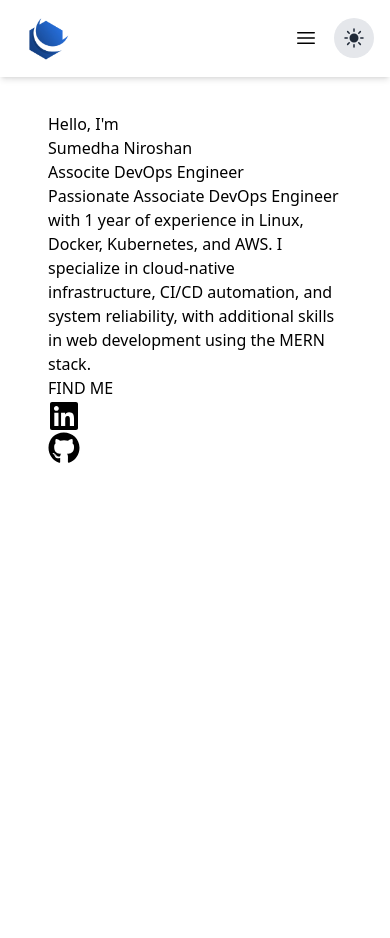
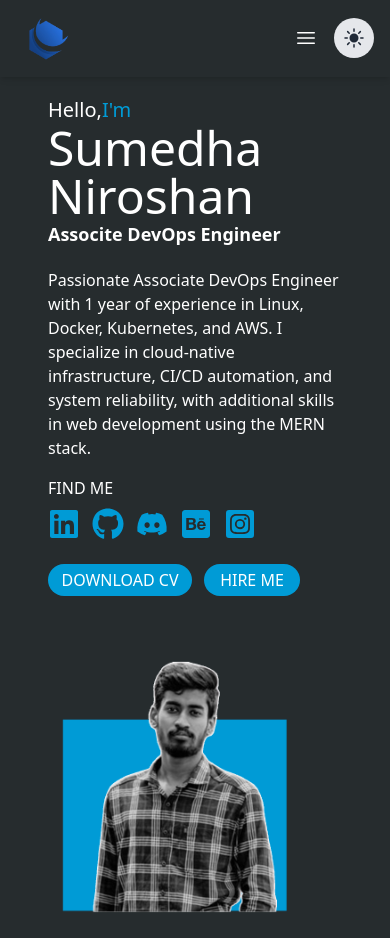
Before and after one commit to sumedha-niroshan/portfolio-, a Next.js app: page / in a window 390 px wide. Before the commit the page ends 844 px from the top, so only its background shows below. Built offline with nearby package versions, Linux system fonts and the light colour scheme.

Commit message:
Hero section responsive done

```diff
--- a/src/app/[components]/HeroSection.jsx
+++ b/src/app/[components]/HeroSection.jsx
@@ -1,32 +1,80 @@
 import React from "react";
 import Link from "next/link";
+import Image from "next/image";
 import { FaLinkedin } from "react-icons/fa";
 import { FaGithub } from "react-icons/fa";
+import { FaDiscord } from "react-icons/fa6";
+import { FaBehanceSquare } from "react-icons/fa";
+import { FaInstagramSquare } from "react-icons/fa";
 
 function HeroSection() {
   return (
+    <div className="md:mt-2 md:flex md:justify-between md:items-center">
       <div>
-      <div>Hello, I'm</div>
-      <div>Sumedha Niroshan</div>
-      <div>Associte DevOps Engineer</div>
-      <p>
-        Passionate Associate DevOps Engineer with 1 year of experience in Linux,
-        Docker, Kubernetes, and AWS. I specialize in cloud-native
+        <div className="flex text-textcolor text-xl ">
+          Hello,<p className="text-myblue"> I'm </p>
+        </div>
+        <div className="text-textcolor text-5xl lg:text-6xl font-medium ">
+          Sumedha Niroshan
+        </div>
+        <div className="text-textcolor text-lg lg:text-xl font-semibold">
+          Associte DevOps Engineer
+        </div>
+        <p className="text-textcolor mt-5">
+          Passionate Associate DevOps Engineer with 1 year of experience in
+          Linux, Docker, Kubernetes, and AWS. I specialize in cloud-native
           infrastructure, CI/CD automation, and system reliability, with
           additional skills in web development using the MERN stack.
         </p>
 
-      <p>FIND ME</p>
-      <div>
+        <p className="text-textcolor mt-4">FIND ME</p>
+        <div className="flex gap-3 mt-2">
           <Link
             href={"https://www.linkedin.com/in/sumedha-niroshan/"}
             target="_blank"
           >
-          <FaLinkedin className="w-8 h-8" />
+            <FaLinkedin className="w-8 h-8 text-myblue" />
           </Link>
           <Link href={"https://github.com/sumedha-niroshan"} target="_blank">
-          <FaGithub className="w-8 h-8" />
+            <FaGithub className="w-8 h-8 text-myblue" />
           </Link>
+          <Link
+            href={"https://discord.com/users/sumedha_34060"}
+            target="_blank"
+          >
+            <FaDiscord className="w-8 h-8 text-myblue" />
+          </Link>
+          <Link
+            href={"https://www.behance.net/sumedhaniroshanw"}
+            target="_blank"
+          >
+            <FaBehanceSquare className="w-8 h-8 text-myblue" />
+          </Link>
+          <Link
+            href={
+              "https://www.instagram.com/sumedha_niroshan/profilecard/?igsh=a3JmOWd4dW00YnFr"
+            }
+            target="_blank"
+          >
+            <FaInstagramSquare className="w-8 h-8 text-myblue" />
+          </Link>
+        </div>
+        <div className="flex gap-3 mt-6">
+          <button className="w-36 h-8 rounded-[30px] bg-myblue text-textcolor hover:bg-[#007AAE] ">
+            DOWNLOAD CV
+          </button>
+          <button className="w-24 h-8 rounded-[30px] bg-myblue text-textcolor hover:bg-[#007AAE] ">
+            HIRE ME
+          </button>
+        </div>
+      </div>
+      <div className="mt-12">
+        <Image
+          src="/sn.png"
+          width={1200}
+          height={1200}
+          alt="Sumedha Niroshan"
+        />
       </div>
     </div>
   );
--- a/src/app/[components]/navbar.jsx
+++ b/src/app/[components]/navbar.jsx
@@ -19,7 +19,7 @@ function NavBar() {
   const [navbarOpen, setNavbarOpen] = useState(false);
 
   return (
-    <nav className="fixed top-0 left-0 right-0  shadow-md z-50">
+    <nav className="fixed top-0 left-0 right-0 bg-background  shadow-md z-50 bg-opacity-100">
       <div className="container mx-auto flex items-center justify-between px-4 py-3">
         {/* Logo */}
         <Link href="/">
@@ -46,7 +46,7 @@ function NavBar() {
         <div
           className={`${
             navbarOpen ? "block" : "hidden"
-          } absolute md:static top-16 left-0 w-full md:w-auto  md:bg-transparent md:flex md:items-center`}
+          } absolute md:static top-16 left-0 w-full md:w-auto bg-background  md:bg-transparent md:flex md:items-center`}
         >
           <ul className="flex flex-col md:flex-row md:space-x-6 items-center w-full md:w-auto">
             {navlinks.map((link, index) => (
--- a/src/app/globals.css
+++ b/src/app/globals.css
@@ -29,3 +29,10 @@ body {
   font-family: system-ui, -apple-system, BlinkMacSystemFont, "Segoe UI", Roboto,
     Oxygen, Ubuntu, Cantarell, "Open Sans", "Helvetica Neue", sans-serif;
 }
+
+:root {
+  --background: #262c2e;
+  --foreground: #ededed;
+  --myblue: #009bd6;
+  --textcolor: white;
+}
--- a/src/app/page.js
+++ b/src/app/page.js
@@ -4,9 +4,9 @@ import Image from "next/image";
 
 export default function Home() {
   return (
-    <main className="flex min-h-screen flex-col ">
+    <main className="flex min-h-screen flex-col z-50">
       <Navbar />
-      <div className="container mt-24 mx-auto px-12 py-4">
+      <div className="container mt-24 mx-auto px-12 py-4b z-5 ">
         <HeroSection />
       </div>
     </main>
```
Also changed, not shown: public/sn.png (added). Lines whose indentation alone changed are shown as unchanged.
